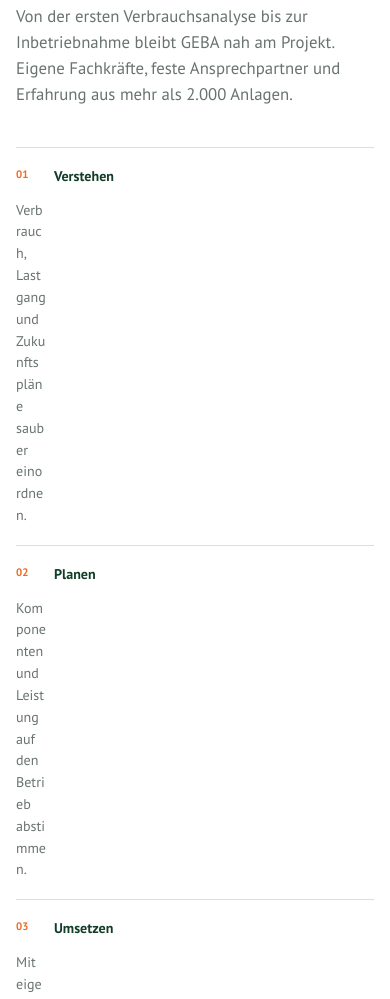
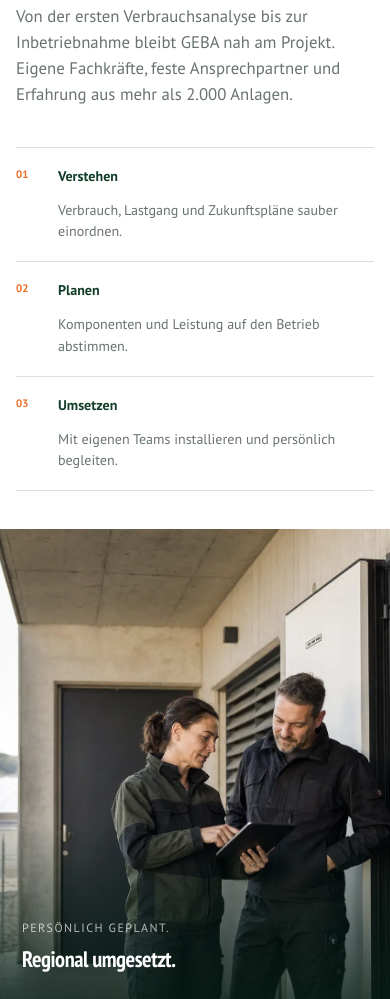
Before and after one commit to oliverwagner95/geba-speicher-check-demo, a website: page index.html in a window 390 px wide. Shown: the part 3038-4037 px from the top of the page. Drawn offline with Linux system fonts and the light colour scheme.

Commit message:
Fix mobile craft step layout

```diff
--- a/index.html
+++ b/index.html
@@ -30,7 +30,7 @@
     <link rel="preload" href="./assets/fonts/pt-sans-narrow-bold.woff2" as="font" type="font/woff2" crossorigin />
     <link rel="preload" href="./assets/geba-logo.svg" as="image" type="image/svg+xml" />
     <link rel="preload" href="./assets/geba-gewerbe-hero-v1.webp" as="image" type="image/webp" fetchpriority="high" />
-    <link rel="stylesheet" href="./styles.css?v=20260716-reviews1" />
+    <link rel="stylesheet" href="./styles.css?v=20260716-mobile1" />
     <script type="application/ld+json">
       {
         "@context": "https://schema.org",
@@ -166,9 +166,9 @@
             <h2 id="benefit-title">Nicht von irgendwo. Sondern von Menschen, die Ihre Anlage auch umsetzen.</h2>
             <p class="craft-lead">Von der ersten Verbrauchsanalyse bis zur Inbetriebnahme bleibt GEBA nah am Projekt. Eigene Fachkräfte, feste Ansprechpartner und Erfahrung aus mehr als 2.000 Anlagen.</p>
             <div class="craft-points">
-              <p><span>01</span><strong>Verstehen</strong> Verbrauch, Lastgang und Zukunftspläne sauber einordnen.</p>
-              <p><span>02</span><strong>Planen</strong> Komponenten und Leistung auf den Betrieb abstimmen.</p>
-              <p><span>03</span><strong>Umsetzen</strong> Mit eigenen Teams installieren und persönlich begleiten.</p>
+              <p><span class="craft-point-number">01</span><strong>Verstehen</strong><span class="craft-point-copy">Verbrauch, Lastgang und Zukunftspläne sauber einordnen.</span></p>
+              <p><span class="craft-point-number">02</span><strong>Planen</strong><span class="craft-point-copy">Komponenten und Leistung auf den Betrieb abstimmen.</span></p>
+              <p><span class="craft-point-number">03</span><strong>Umsetzen</strong><span class="craft-point-copy">Mit eigenen Teams installieren und persönlich begleiten.</span></p>
             </div>
           </div>
           <figure class="craft-image">
--- a/styles.css
+++ b/styles.css
@@ -259,8 +259,9 @@ h3 { margin-bottom: 10px; }
 .craft-copy h2 { max-width:580px; }
 .craft-lead { max-width:570px; color:var(--muted); font-size:1.05rem; }
 .craft-points { margin-top:40px; border-top:1px solid var(--line); }
-.craft-points p { display:grid; grid-template-columns:35px 92px 1fr; gap:12px; margin:0; padding:18px 0; border-bottom:1px solid var(--line); color:var(--muted); font-size:.88rem; }
-.craft-points span { color:var(--orange); font-size:.68rem; font-weight:800; }
+.craft-points p { display:grid; grid-template-columns:35px 92px minmax(0,1fr); gap:12px; margin:0; padding:18px 0; border-bottom:1px solid var(--line); color:var(--muted); font-size:.88rem; }
+.craft-point-number { color:var(--orange); font-size:.68rem; font-weight:800; }
+.craft-point-copy { min-width:0; color:var(--muted); font-size:inherit; font-weight:400; overflow-wrap:normal; }
 .craft-points strong { color:var(--green-dark); }
 .craft-image { position:relative; min-height:650px; margin:0; overflow:hidden; }
 .craft-image::after { content:""; position:absolute; inset:auto 0 0; height:38%; background:linear-gradient(transparent,rgba(5,29,20,.78)); }
@@ -490,7 +491,8 @@ input:focus, select:focus { outline:3px solid rgba(40,122,62,.13); border-color:
   .craft-layout { gap:38px; }
   .craft-points p { grid-template-columns:30px 1fr; }
   .craft-points p strong { grid-column:2; }
-  .craft-points p:not(strong) { column-gap:8px; }
+  .craft-point-number { grid-row:1 / span 2; }
+  .craft-point-copy { grid-column:2; }
   .craft-image { min-height:470px; margin-inline:-16px; }
   .craft-image img { height:470px; object-position:58% center; }
   .craft-image figcaption { left:22px; bottom:22px; }
```
